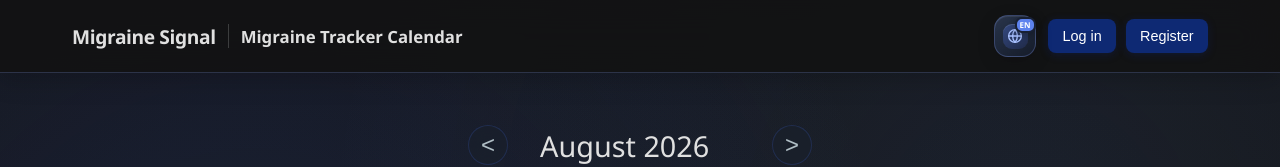
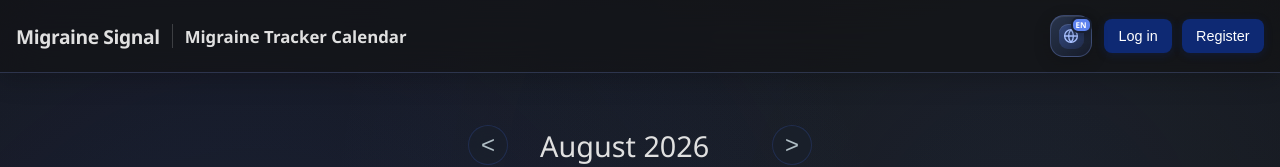
Before and after one commit to Kathy0416/HHCC2026, a plain HTML site: page index.html in a window 1280 px wide. Shown: the top 167 px of the page. Drawn offline with Linux system fonts and the light colour scheme; no server answers.

Commit message:
Fix: Put banner information to the side & make it translucent

```diff
--- a/styles.css
+++ b/styles.css
@@ -321,7 +321,7 @@ html[lang="en"] .header h1 {
 
 .site-header {
     width: 100%;
-    background: rgba(18, 18, 18, 0.86);
+    background: rgba(18, 18, 18, 0.58);
     border-bottom: 1px solid rgba(137, 166, 255, 0.22);
     box-shadow: 0 8px 24px rgba(0, 0, 0, 0.18);
     backdrop-filter: blur(18px);
@@ -333,10 +333,10 @@ html[lang="en"] .header h1 {
     align-items: center;
     justify-content: space-between;
     gap: 1.25rem;
-    width: min(100%, 1200px);
+    width: 100%;
     min-height: 72px;
-    margin: 0 auto;
-    padding: 0.75rem clamp(1rem, 3vw, 2rem);
+    margin: 0;
+    padding: 0.75rem 1rem;
 }
 
 .site-header__title-group,
@@ -1636,7 +1636,7 @@ body {
     .site-header__inner {
         min-height: 0;
         gap: 0.75rem;
-        padding: 0.65rem 1rem;
+        padding: 0.65rem 0.75rem;
     }
 
     .site-header__brand {
```
